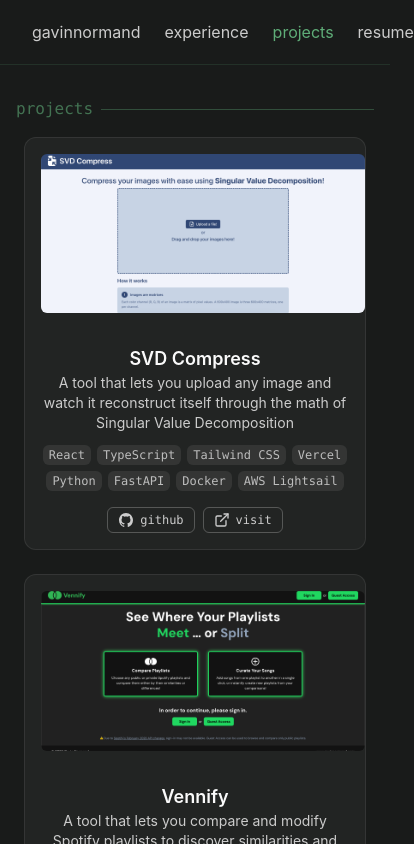
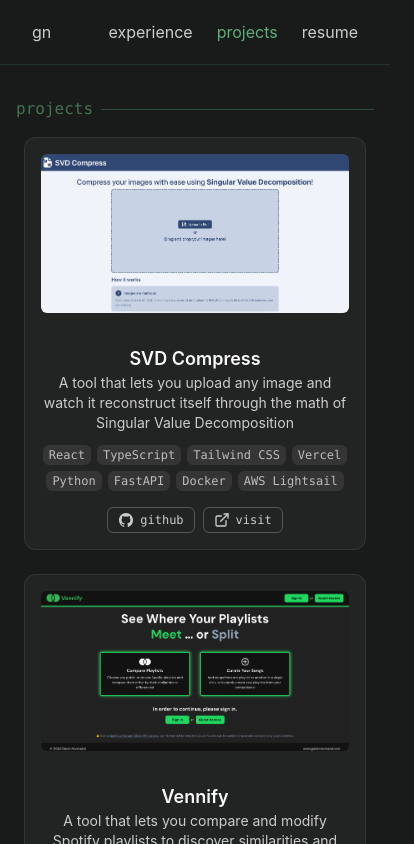
Before and after one commit to gavinnormand/website, a React (Vite) app: page /projects in a window 390 px wide. Shown: the top 844 px of the page, 414 px wide, since content can reach past the window. Built offline with nearby package versions, Linux system fonts and the light colour scheme.

Commit message:
Better mobile responsiveness

```diff
--- a/src/components/Nav.tsx
+++ b/src/components/Nav.tsx
@@ -9,7 +9,8 @@
           to={"/"}
           className={`hover:text-accent transition-colors ${location.pathname == "/" ? "text-accent" : ""}`}
         >
-          gavinnormand
+          g<span className="hidden md:inline">avin</span>n
+          <span className="hidden md:inline">ormand</span>
         </Link>
         <div className="flex flex-row items-center gap-6">
           <Link
--- a/src/components/projects/ProjectCard.tsx
+++ b/src/components/projects/ProjectCard.tsx
@@ -8,7 +8,7 @@
   return (
     <div className="bg-secondary-text/5 border-secondary-text/10 hover:border-secondary-text/20 text-secondary-text group flex w-full flex-col overflow-hidden rounded-xl border transition-colors md:flex-row">
       {/* Project media */}
-      <div className="aspect-video w-full shrink-0 overflow-hidden p-4 pr-0 md:w-72">
+      <div className="aspect-video w-full shrink-0 overflow-hidden p-4 md:pr-0 md:w-72">
         <img
           className={`${isImage ? "block" : "hidden"} h-full w-full rounded-md object-cover`}
           src={project.imageURL}
```
Also changed, not shown: src/components/home/Skills.tsx (added).
